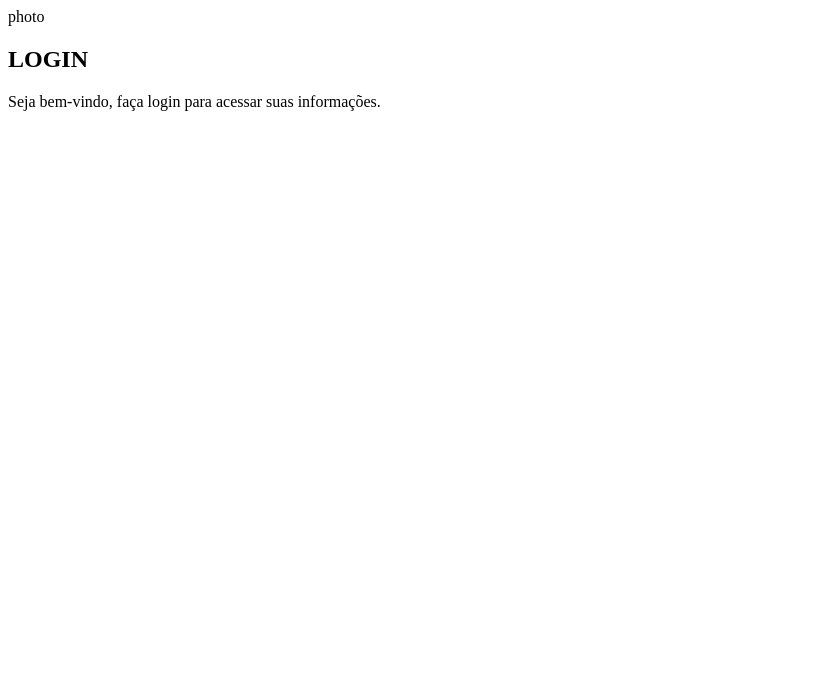
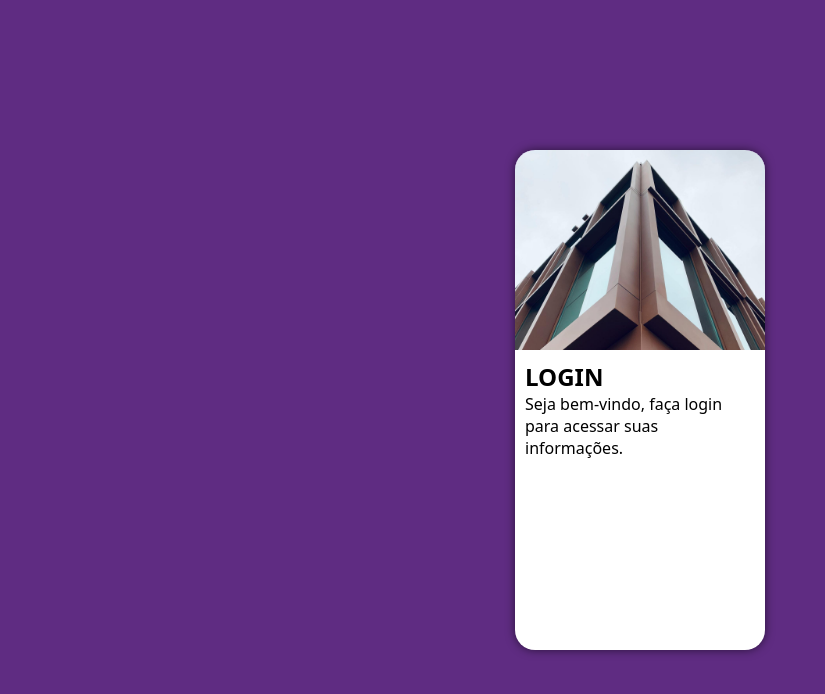
Before and after one commit to kaylannevasconcelos/projeto-login, a plain HTML site: page index.html in a window 1280 px wide. Shown: the whole page, without its empty margins (0-825 px from the left). Drawn offline with Linux system fonts and the light colour scheme.

Commit message:
configuração da imagem pronta.

```diff
--- a/estilo/style.css
+++ b/estilo/style.css
@@ -5,3 +5,44 @@
 verde: #49a09d
 lilás: #5f2c82
 */
+
+* {
+    font-family: system-ui, -apple-system, BlinkMacSystemFont, 'Segoe UI', Roboto, Oxygen, Ubuntu, Cantarell, 'Open Sans', 'Helvetica Neue', sans-serif;
+    padding: 0px;
+    margin: 0px;
+    box-sizing: border-box;
+}
+body, html {
+    background-color: #5f2c82;
+    height: 100vh;
+    width: 100vw;
+}
+main {
+    height: 100vh;
+    width: 100vw;
+    position: relative;
+}
+section#login {
+    position: absolute;
+    top: 50%;
+    left: 50%;
+    transform: translate(-50%, -50%);
+    overflow: hidden;
+
+    background-color: white;
+    width: 250px;
+    height: 500px;
+    border-radius: 20px;
+    box-shadow: 0 0 10px rgba(0, 0, 0, 0.568);
+}
+section#login > div#imagem {
+    display: block;
+    background: #5f2c82 url(../imagens/pexels-david-underland-3523621.jpg) no-repeat;
+    background-size: cover;
+    background-position: top center;
+    height: 200px;
+}
+section#login > div#formulario {
+    display: block;
+    padding: 10px;
+}
--- a/index.html
+++ b/index.html
@@ -10,7 +10,7 @@
     <main>
         <section id="login">
             <div id="imagem">
-                photo
+                <!-- aqui vai a foto nas CSS -->
             </div>
             <div id="formulario">
                 <h1>LOGIN</h1>
```
